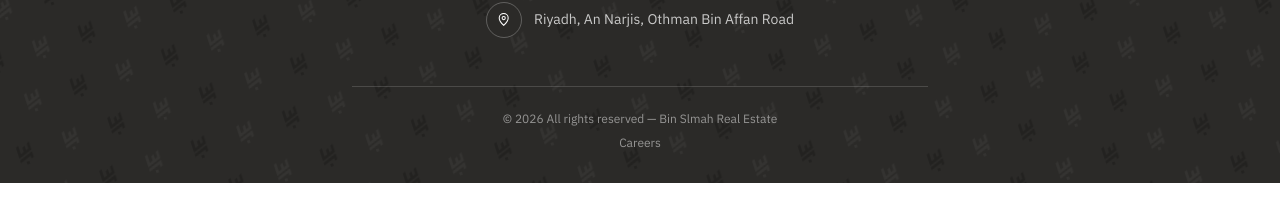
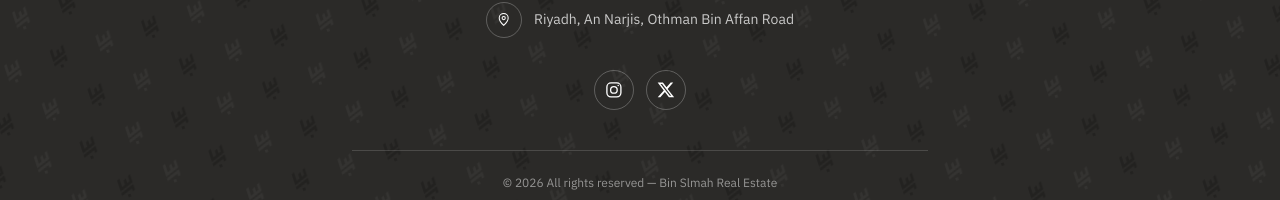
Before and after one commit to binslmahalaqaria/binsalamah, a Next.js app: page /en/offers/demo-1 in a window 1280 px wide. Shown: the part 1853-2053 px from the top of the page. Built offline with nearby package versions, Linux system fonts and the light colour scheme; no server answers; the database is empty; a web font is replaced by a local one.

Commit message:
Footer: Instagram and X links; sameAs for Google
Co-Authored-By: Claude Opus 5.5 <noreply@anthropic.com>

```diff
--- a/app/[locale]/(public)/layout.tsx
+++ b/app/[locale]/(public)/layout.tsx
@@ -4,8 +4,8 @@ import { FloatingWhatsApp, WhatsAppLink } from "@/components/WhatsAppButton";
 import { Link } from "@/i18n/navigation";
 import { getLocale, getTranslations } from "next-intl/server";
 import { getPublicContactInfo } from "@/lib/settings";
-import { organizationJsonLd } from "@/lib/seo";
-import { IconMail, IconPhone, IconPin } from "@/components/site/icons";
+import { SOCIAL, organizationJsonLd } from "@/lib/seo";
+import { IconInstagram, IconMail, IconPhone, IconPin, IconX } from "@/components/site/icons";
 import { Splash } from "@/components/site/Splash";
 
 /** Office: An Narjis, Othman Bin Affan Road, Riyadh. */
@@ -65,7 +65,17 @@ export default async function PublicLayout({
             </a>
           </div>
 
-          <div className="mx-auto mt-12 h-px max-w-xl bg-cream/15" />
+          {/* Social accounts. */}
+          <div className="mt-8 flex items-center justify-center gap-3">
+            {SOCIAL.map((x) => (
+              <a key={x.id} href={x.url} target="_blank" rel="noopener noreferrer" aria-label={x.label + " @" + x.handle} title={"@" + x.handle}
+                className="grid h-10 w-10 place-items-center rounded-full border border-cream/25 text-[18px] text-cream transition-colors hover:border-cream hover:bg-cream hover:text-navy">
+                {x.id === "instagram" ? <IconInstagram /> : <IconX />}
+              </a>
+            ))}
+          </div>
+
+          <div className="mx-auto mt-10 h-px max-w-xl bg-cream/15" />
           <div className="mt-6 flex flex-col items-center gap-2 text-xs text-cream/50">
             <span>© {new Date().getFullYear()} {ar ? "جميع الحقوق محفوظة لبن سلمه العقارية" : "All rights reserved — Bin Slmah Real Estate"}</span>
             <span className="flex gap-4">
--- a/components/site/icons.tsx
+++ b/components/site/icons.tsx
@@ -14,3 +14,5 @@ export const IconShield = () => <svg viewBox="0 0 24 24" className={box} {...P}>
 export const IconMap = () => <svg viewBox="0 0 24 24" className={box} {...P}><path d="M9 4 3 6v14l6-2 6 2 6-2V4l-6 2-6-2zM9 4v14M15 6v14" /></svg>;
 export const IconPhone = () => <svg viewBox="0 0 24 24" className={box} {...P}><path d="M5 4h4l2 5-2.5 1.5a11 11 0 0 0 5 5L15 13l5 2v4a2 2 0 0 1-2 2A16 16 0 0 1 3 6a2 2 0 0 1 2-2z" /></svg>;
 export const IconMail = () => <svg viewBox="0 0 24 24" className={box} {...P}><rect x="3" y="5" width="18" height="14" rx="2" /><path d="M3 7l9 6 9-6" /></svg>;
+export const IconInstagram = () => <svg viewBox="0 0 24 24" className={box} {...P}><rect x="3.5" y="3.5" width="17" height="17" rx="5" /><circle cx="12" cy="12" r="4" /><circle cx="17.2" cy="6.8" r="0.9" fill="currentColor" stroke="none" /></svg>;
+export const IconX = () => <svg viewBox="0 0 24 24" className={box} fill="currentColor"><path d="M17.8 3h3.1l-6.8 7.8L22 21h-6.3l-4.9-6.4L5.2 21H2.1l7.3-8.3L2 3h6.4l4.4 5.9L17.8 3zm-1.1 16.2h1.7L7.4 4.7H5.5l11.2 14.5z" /></svg>;
--- a/lib/seo.ts
+++ b/lib/seo.ts
@@ -43,6 +43,7 @@ function organization(phone?: string) {
     alternateName: [NAME_EN, ...ALT_NAMES],
     url: SITE_URL,
     logo: SITE_URL + "/brand/logo-full-dark.png",
+    sameAs: SOCIAL.map((x) => x.url),
     image: SITE_URL + "/og.jpg",
     description: DESC_AR,
     ...(phone ? { telephone: "+" + phone.replace(/\D/g, "") } : {}),
@@ -56,6 +57,12 @@ function organization(phone?: string) {
     knowsLanguage: ["ar", "en"],
   };
 }
+
+/** Company social accounts (client 2026-10-21), shown in the footer and given to Google as sameAs. */
+export const SOCIAL = [
+  { id: "instagram", label: "Instagram", handle: "binslmah_alaqaria", url: "https://www.instagram.com/binslmah_alaqaria" },
+  { id: "x", label: "X", handle: "binslmah_alaqar", url: "https://x.com/binslmah_alaqar" },
+] as const;
 
 /** Full public link of a property. */
 export const offerUrl = (slug: string, locale = "ar") => `${SITE_URL}/${locale}/offers/${encodeURIComponent(slug)}`;
```
